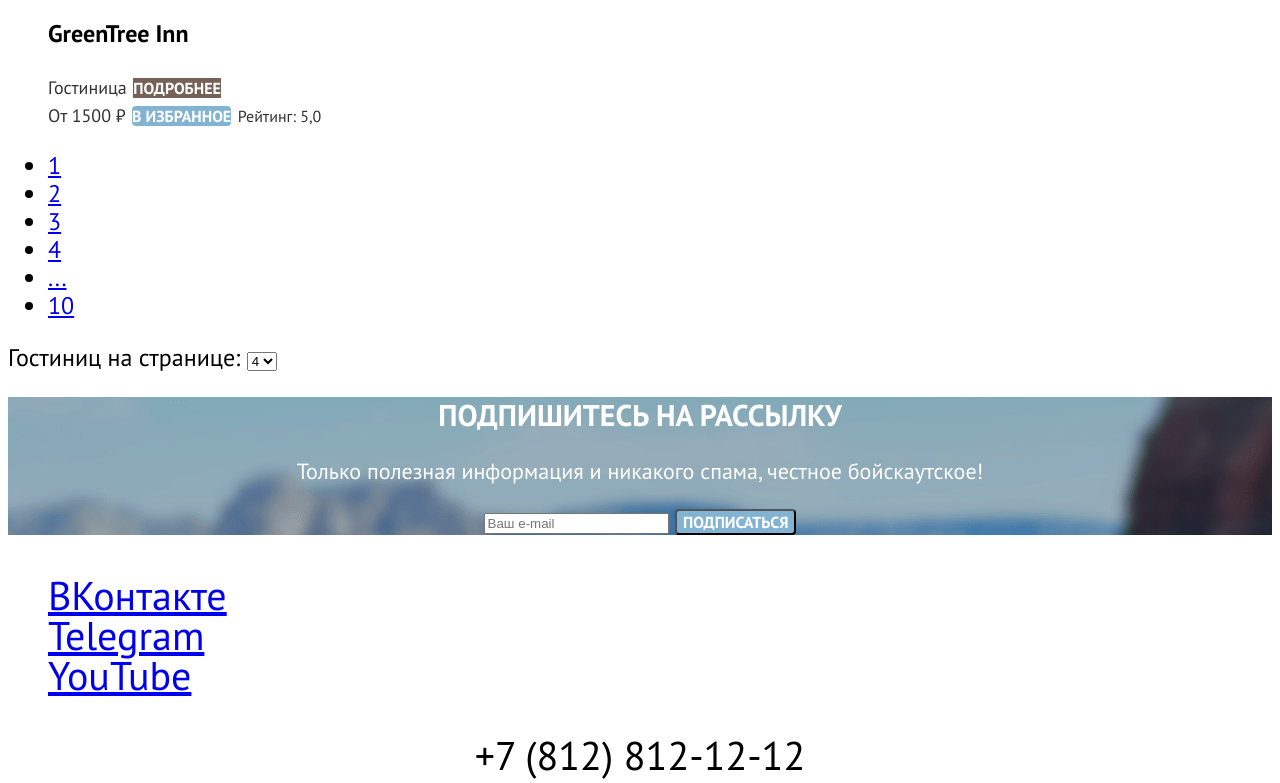
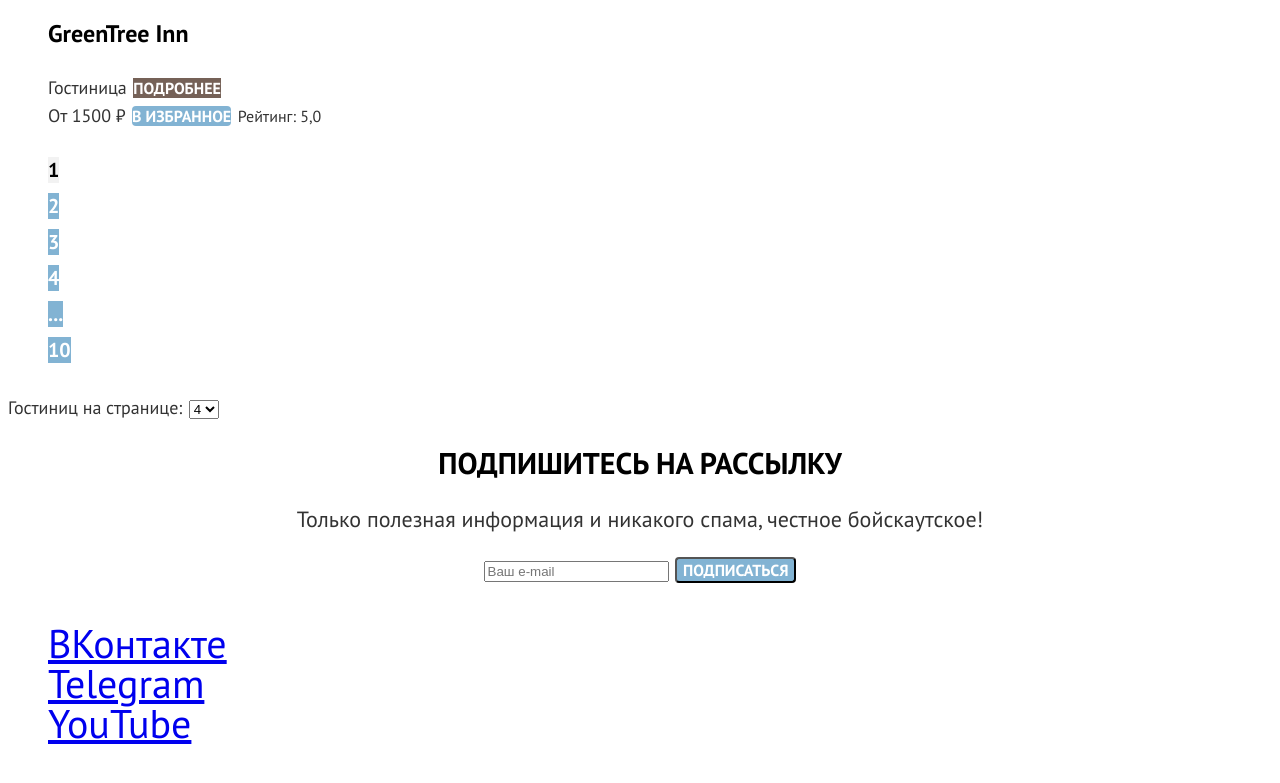
Before and after one commit to htmlacademy-htmlcss/1481535-sedona-34, a plain HTML site: page catalog.html in a window 1280 px wide. Shown: the part 2378-3161 px from the top of the page. Drawn offline with Linux system fonts and the light colour scheme.

Commit message:
Завершил базовую стилизацию каталога

```diff
--- a/catalog.html
+++ b/catalog.html
@@ -291,7 +291,7 @@
       <h2 class="subscribe-title">
         Подпишитесь на рассылку
       </h2>
-      <p class="subscribe-description">
+      <p class="subscribe-description subscribe-description--catalog">
         Только полезная информация и никакого спама, честное бойскаутское!
       </p>
       <form class="subscribe-form" action="https://echo.htmlacademy.ru/" method="post">
--- a/styles/style.css
+++ b/styles/style.css
@@ -440,11 +440,53 @@ body {
     line-height: 20px;
 
     color: #FFFFFF;
-    background: green;
+    background: #7DB54F;
     border-radius: 4px;
 
     text-align: center;
     text-transform: uppercase;
     text-decoration: none;
+}
 
+/*Пагинация*/
+.pagination {
+    list-style: none;
+    background-color: #FFFFFF;
 }
+
+.pagination-link {
+    font-weight: 700;
+    font-size: 20px;
+    line-height: 36px;
+
+    color: #FFFFFF;
+    background-color: #82B3D3;
+
+    text-align: center;
+    text-transform: uppercase;
+    text-decoration: none;
+}
+
+.pagination-current {
+    color: #000000;
+    background-color: #F2F2F2;
+}
+
+.number-of-hotels-title {
+    font-weight: 400;
+    font-size: 18px;
+    line-height: 21px;
+
+    color: #333333;
+}
+
+/*Подписка на рассылку*/
+.catalog-subscribe {
+    color: #000000;
+    background-image: none;
+    background-color: #FFFFFF;
+}
+
+.subscribe-description--catalog {
+    color: #333333;
+}
```
